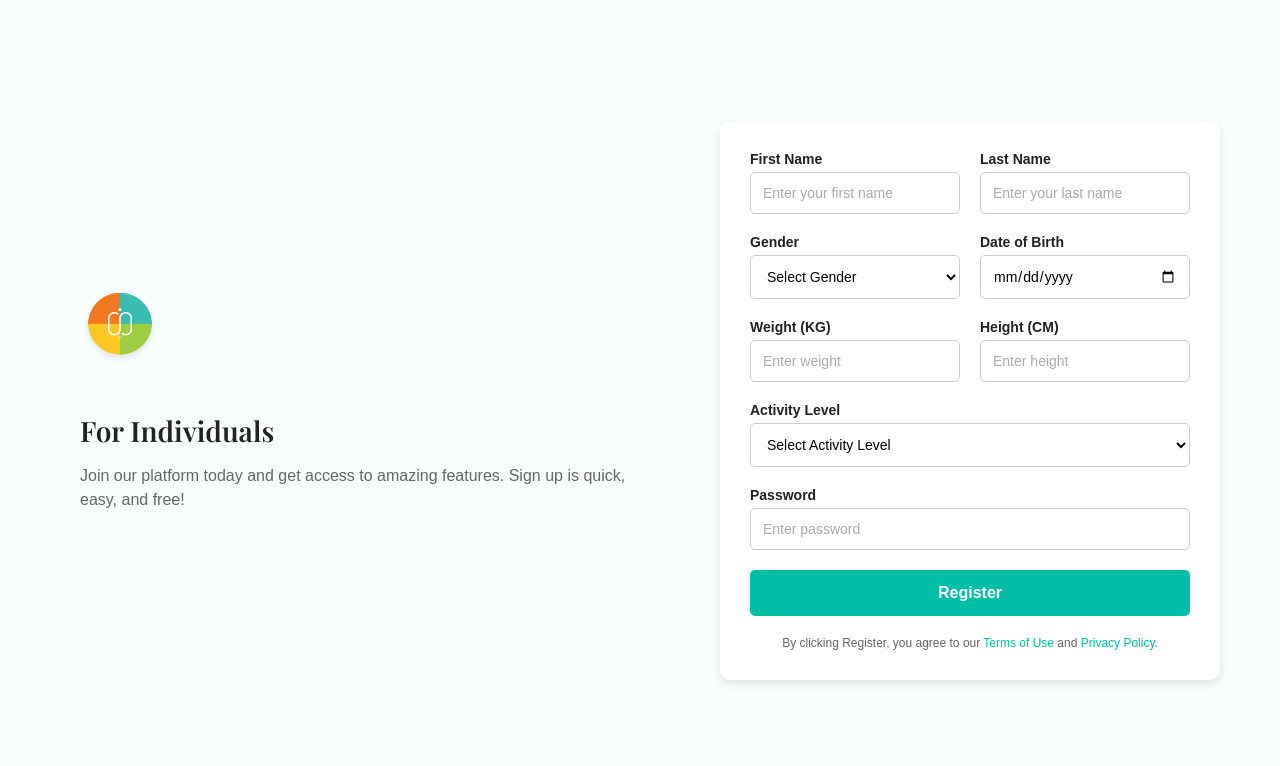
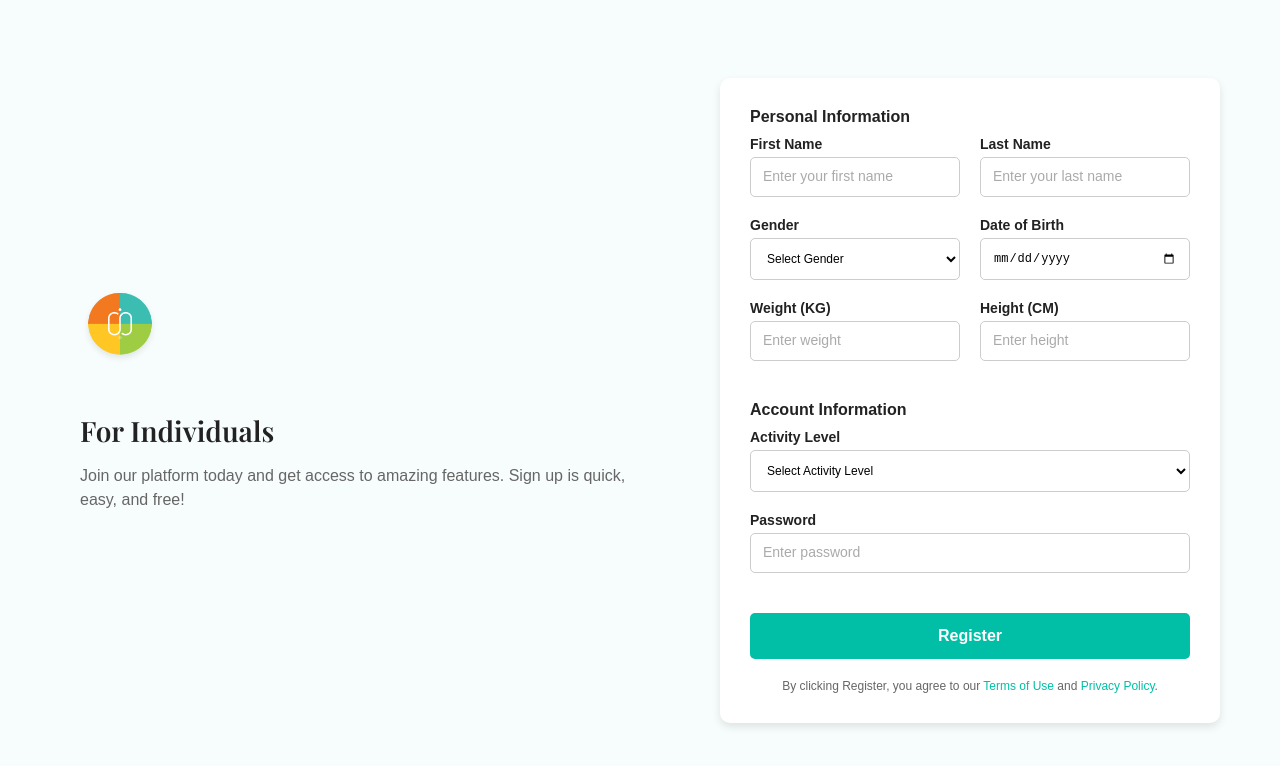
Before and after one commit to michaelaworetan/altschool-css-assignment4, a plain HTML site: page index.html in a window 1280 px wide. Drawn offline with nearby package versions, Linux system fonts and the light colour scheme; a web font is replaced by a local one.

Commit message:
Refactor HTML structure and improve CSS styles for user registration form, enhancing semantic elements and layout

```diff
--- a/index.html
+++ b/index.html
@@ -1,47 +1,37 @@
 <!DOCTYPE html>
 <html lang="en">
 <head>
-    <meta charset="UTF-8" />
-    <meta name="viewport" content="width=device-width, initial-scale=1.0" />
+    <meta charset="UTF-8">
+    <meta name="viewport" content="width=device-width, initial-scale=1.0">
     <title>Sign Up</title>
-    <link rel="stylesheet" href="styles.css" />
+    <link rel="stylesheet" href="styles.css">
 </head>
 <body>
-    <div class="container">
+    <main class="container">
         <!-- Header Section -->
-      <div class="header">
-        <img src="./logo/Logo.png" alt="Logo" />
+        <header>
+            <img src="./logo/Logo.png" alt="Platform Logo">
             <h1>For Individuals</h1>
-        <p>
-          Join our platform today and get access to amazing features. Sign up is
-          quick, easy, and free!
-        </p>
-      </div>
+            <p>Join our platform today and get access to amazing features. Sign up is quick, easy, and free!</p>
+        </header>
 
         <!-- Form Section -->
-      <div class="form">
+        <section>
+            <article>
                 <form>
-          <!-- First Name and Last Name -->
+                    <fieldset>
+                        <legend>Personal Information</legend>
                         <div class="row">
                             <div class="form-group">
                                 <label for="first-name">First Name</label>
-              <input
-                type="text"
-                id="first-name"
-                placeholder="Enter your first name"
-              />
+                                <input type="text" id="first-name" placeholder="Enter your first name">
                             </div>
                             <div class="form-group">
                                 <label for="last-name">Last Name</label>
-              <input
-                type="text"
-                id="last-name"
-                placeholder="Enter your last name"
-              />
+                                <input type="text" id="last-name" placeholder="Enter your last name">
                             </div>
                         </div>
 
-          <!-- Gender and Date of Birth -->
                         <div class="row">
                             <div class="form-group">
                                 <label for="gender">Gender</label>
@@ -54,23 +44,24 @@
                             </div>
                             <div class="form-group">
                                 <label for="dob">Date of Birth</label>
-              <input type="date" id="dob" />
+                                <input type="date" id="dob">
                             </div>
                         </div>
 
-          <!-- Weight and Height -->
                         <div class="row">
                             <div class="form-group">
                                 <label for="weight">Weight (KG)</label>
-              <input type="number" id="weight" placeholder="Enter weight" />
+                                <input type="number" id="weight" placeholder="Enter weight">
                             </div>
                             <div class="form-group">
                                 <label for="height">Height (CM)</label>
-              <input type="number" id="height" placeholder="Enter height" />
+                                <input type="number" id="height" placeholder="Enter height">
                             </div>
                         </div>
+                    </fieldset>
 
-          <!-- Activity Level -->
+                    <fieldset>
+                        <legend>Account Information</legend>
                         <div class="form-group">
                             <label for="activity">Activity Level</label>
                             <select id="activity">
@@ -81,11 +72,11 @@
                             </select>
                         </div>
 
-          <!-- Password -->
                         <div class="form-group">
                             <label for="password">Password</label>
-            <input type="password" id="password" placeholder="Enter password" />
+                            <input type="password" id="password" placeholder="Enter password">
                         </div>
+                    </fieldset>
 
                     <!-- Submit Button -->
                     <button type="submit" class="btn">Register</button>
@@ -94,7 +85,8 @@
                         <a href="#">Terms of Use</a> and <a href="#">Privacy Policy</a>.
                     </p>
                 </form>
-      </div>
-    </div>
+            </article>
+        </section>
+    </main>
 </body>
 </html>
--- a/styles.css
+++ b/styles.css
@@ -21,7 +21,7 @@ body {
   overflow-x: hidden;
 }
 
-/* Container Styling */
+/* Main Container Styling */
 .container {
   display: flex;
   flex-direction: row;
@@ -35,19 +35,19 @@ body {
 }
 
 /* Header Section */
-.header {
+header {
   flex: 1;
   text-align: left;
   padding: 20px;
 }
 
-.header img {
+header img {
   width: 80px;
   height: 80px;
   margin-bottom: 40px;
 }
 
-.header h1 {
+header h1 {
   font-family: 'Playfair Display', serif;
   font-size: 28px;
   font-weight: 900;
@@ -55,8 +55,7 @@ body {
   margin-bottom: 15px;
 }
 
-.header p {
-  font-family: 'Sofia Sans', sans-serif;
+header p {
   font-size: 16px;
   font-weight: 400;
   color: #666;
@@ -64,7 +63,7 @@ body {
 }
 
 /* Form Section */
-.form {
+section {
   flex: 1;
   background: white;
   padding: 30px;
@@ -74,6 +73,7 @@ body {
   width: 100%;
 }
 
+/* Form Group Styling */
 .form-group {
   margin-bottom: 20px;
 }
@@ -87,8 +87,21 @@ body {
   flex: 1;
 }
 
-/* Style for Labels */
-.form-group label {
+/* Fieldset and Legend Styling */
+fieldset {
+  border: none;
+  margin-bottom: 20px;
+}
+
+legend {
+  font-weight: bold;
+  font-size: 16px;
+  color: #222;
+  margin-bottom: 10px;
+}
+
+/* Label Styling */
+label {
   display: block;
   font-weight: 600;
   font-size: 14px;
@@ -96,32 +109,32 @@ body {
   margin-bottom: 5px;
 }
 
-/* Style for Input Fields and Placeholder */
-.form-group input,
-.form-group select {
+/* Input and Select Styling */
+input,
+select {
   width: 100%;
   padding: 12px;
-  font-size: 14px;
+  font-size: 12px;
   border: 1px solid #ccc;
   border-radius: 5px;
   background: #fff;
-  font-family: 'Sofia Sans', sans-serif;
-  font-weight: 300;
+  font-weight: 200;
 }
 
-.form-group input::placeholder {
+input::placeholder {
   font-size: 14px;
-  font-weight: 300;
+  font-weight: 200;
   color: #aaa;
 }
 
-.form-group input:focus,
-.form-group select:focus {
+input:focus,
+select:focus {
   border-color: #00bfa6;
   outline: none;
 }
 
-.btn {
+/* Button Styling */
+button {
   width: 100%;
   padding: 14px;
   background-color: #00bfa6;
@@ -133,10 +146,11 @@ body {
   cursor: pointer;
 }
 
-.btn:hover {
+button:hover {
   background-color: #009f8c;
 }
 
+/* Terms and Conditions */
 .terms {
   text-align: center;
   font-size: 12px;
@@ -166,15 +180,15 @@ body {
     gap: 20px;
   }
 
-  .header {
+  header {
     text-align: center;
   }
 
-  .header img {
+  header img {
     margin: 0 auto;
   }
 
-  .form {
+  section {
     padding: 20px;
   }
 
```
Lines whose indentation alone changed are shown as unchanged.
